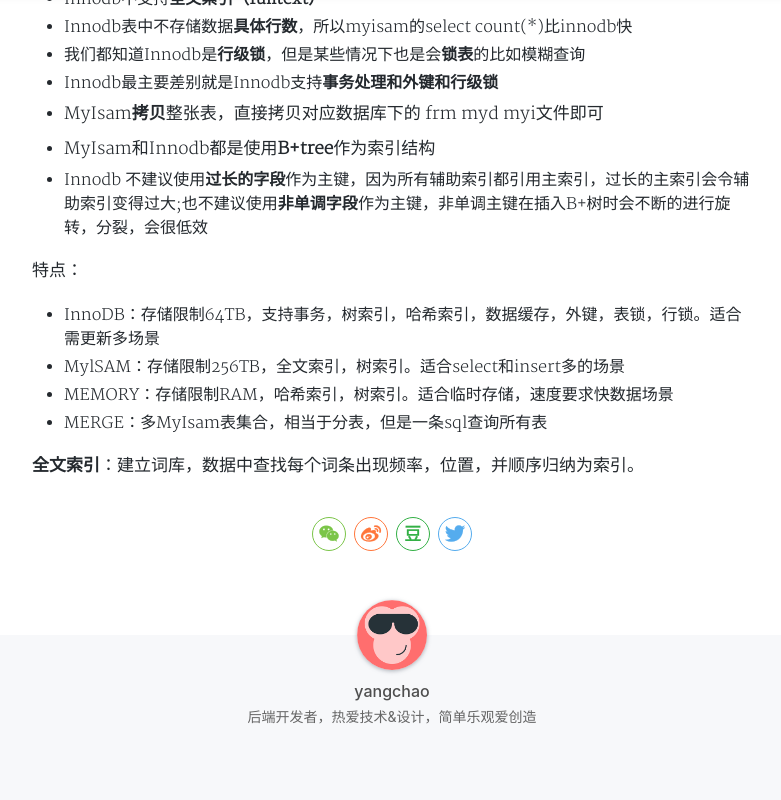
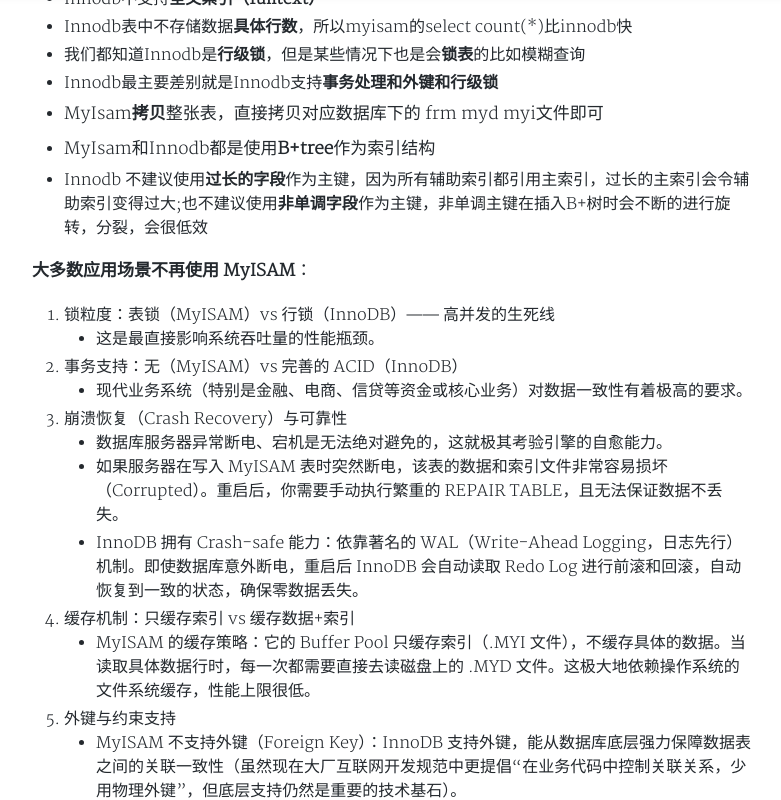
Before and after one commit to gobige/gobige.github.io, a Jekyll site: the page built from _posts/2017-09-14-mysqlStoreEngine.md, in a window 1280 px wide and 900 px high, scrolled down 651 px, cut to the strip 0-800 px from the top of the window. Shown: the whole strip, without its empty margins (248-1029 px from the left). Built offline with Jekyll 4.4.1, drawn with Linux system fonts in a browser that asks for light colours; nearby versions of some CDN libraries; a style sheet for code colours, icons or effects is not loaded.

Commit message:
Update 2017-09-14-mysqlStoreEngine.md

```diff
--- a/_posts/2017-09-14-mysqlStoreEngine.md
+++ b/_posts/2017-09-14-mysqlStoreEngine.md
@@ -20,6 +20,24 @@
 
 - Innodb 不建议使用**过长的字段**作为主键，因为所有辅助索引都引用主索引，过长的主索引会令辅助索引变得过大;也不建议使用**非单调字段**作为主键，非单调主键在插入B+树时会不断的进行旋转，分裂，会很低效
 
+
+**大多数应用场景不再使用 MyISAM**：
+1. 锁粒度：表锁（MyISAM）vs 行锁（InnoDB）—— 高并发的生死线
+- 这是最直接影响系统吞吐量的性能瓶颈。
+
+2. 事务支持：无（MyISAM）vs 完善的 ACID（InnoDB）
+- 现代业务系统（特别是金融、电商、信贷等资金或核心业务）对数据一致性有着极高的要求。
+
+3. 崩溃恢复（Crash Recovery）与可靠性
+- 数据库服务器异常断电、宕机是无法绝对避免的，这就极其考验引擎的自愈能力。
+   - 如果服务器在写入 MyISAM 表时突然断电，该表的数据和索引文件非常容易损坏（Corrupted）。重启后，你需要手动执行繁重的 REPAIR TABLE，且无法保证数据不丢失。
+   - InnoDB 拥有 Crash-safe 能力：依靠著名的 WAL（Write-Ahead Logging，日志先行） 机制。即使数据库意外断电，重启后 InnoDB 会自动读取 Redo Log 进行前滚和回滚，自动恢复到一致的状态，确保零数据丢失。
+4. 缓存机制：只缓存索引 vs 缓存数据+索引
+- MyISAM 的缓存策略：它的 Buffer Pool 只缓存索引（.MYI 文件），不缓存具体的数据。当读取具体数据行时，每一次都需要直接去读磁盘上的 .MYD 文件。这极大地依赖操作系统的文件系统缓存，性能上限很低。
+
+5. 外键与约束支持
+- MyISAM 不支持外键（Foreign Key）：InnoDB 支持外键，能从数据库底层强力保障数据表之间的关联一致性（虽然现在大厂互联网开发规范中更提倡“在业务代码中控制关联关系，少用物理外键”，但底层支持仍然是重要的技术基石）。
+
 特点：
 
 - InnoDB：存储限制64TB，支持事务，树索引，哈希索引，数据缓存，外键，表锁，行锁。适合需更新多场景
```
